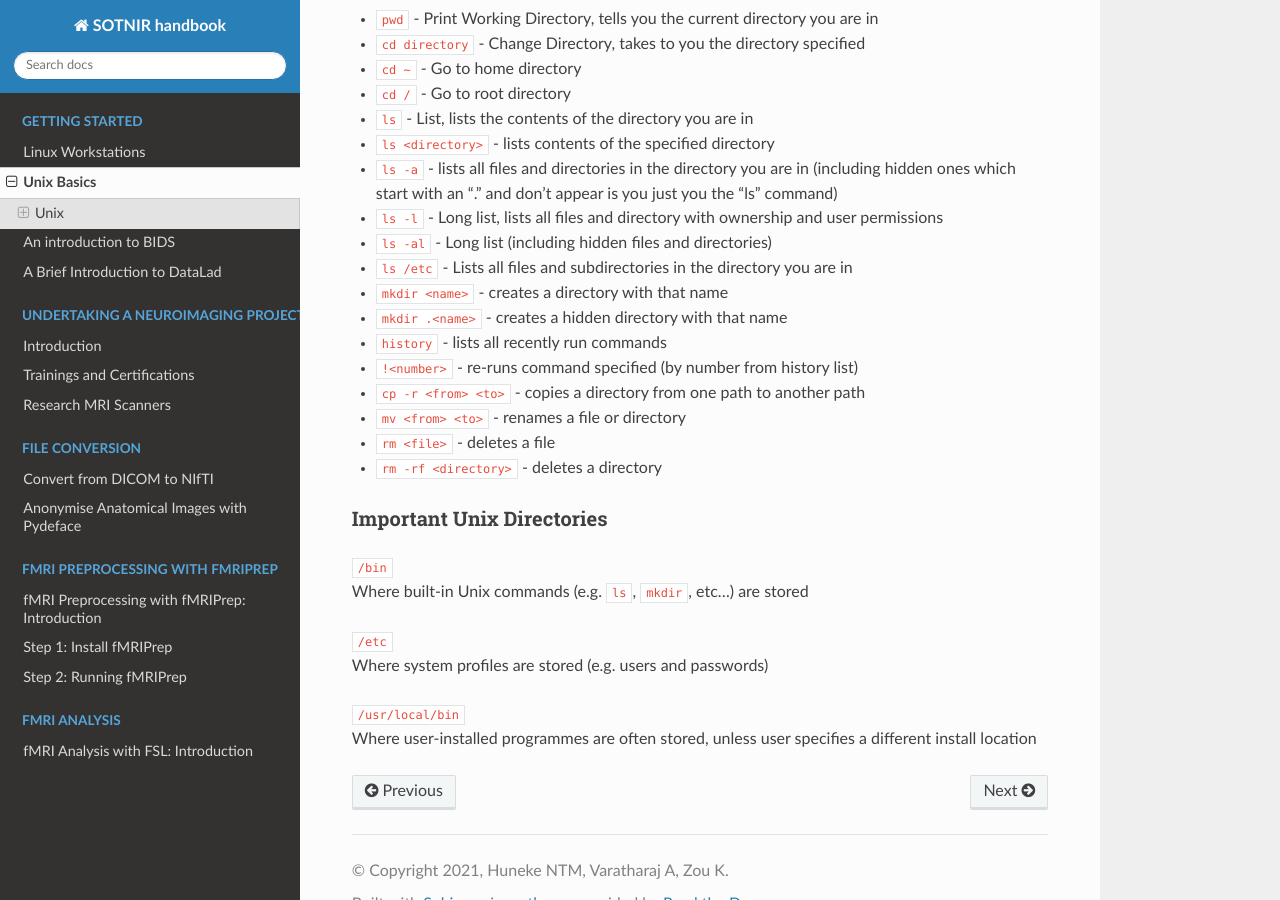
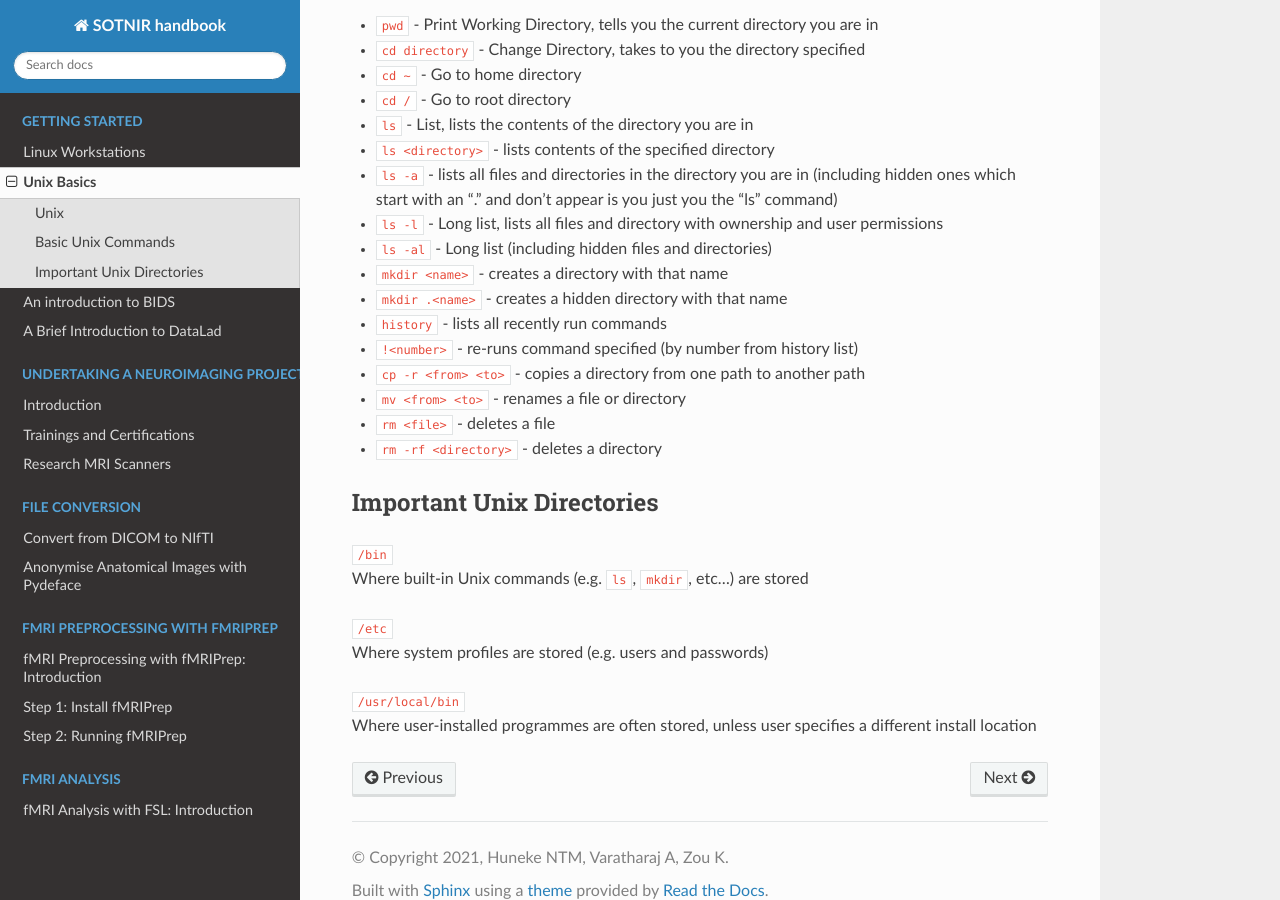
Before and after one commit to nhuneke/sotnir-handbook, a Sphinx documentation site: the page built from docs/getting-started/unix-basics.rst, in a window 1280 px wide and 900 px high, scrolled down 697 px. Built offline with Sphinx 7.4.7 and the Read the Docs theme 2.0.0, drawn with Linux system fonts in a browser that asks for light colours; pages that are not in the unit, such as notebooks, are missing from menus.

Commit message:
Fix issues with unix basics page

```diff
--- a/docs/getting-started/unix-basics.rst
+++ b/docs/getting-started/unix-basics.rst
@@ -7,9 +7,8 @@ Contributors: Nathan TM Huneke, Harry Fagan
 
 ------------------------
 
------
 Unix
------
+------
 * Unix is an operating system (like Mac or Windows).
 * It uses a command line interface (or command line) where you type commands you want to run into a terminal.
 * Command line interpreters are called shells (two commonly used ones are bash [Bourne-again shell] and zsh [Z-shell])
@@ -20,7 +19,7 @@ Unix
     You can practice using Unix online with JupyterLab (see https://neuroimaging-core-docs.readthedocs.io/en/latest/pages/unix.html for an excellent tutorial)
 
 Basic Unix Commands
-********************
+--------------------
 * ``pwd`` - Print Working Directory, tells you the current directory you are in
 * ``cd directory`` - Change Directory, takes to you the directory specified
 * ``cd ~`` - Go to home directory
@@ -30,7 +29,6 @@ Basic Unix Commands
 * ``ls -a`` - lists all files and directories in the directory you are in (including hidden ones which start with an “.” and don’t appear is you just you the “ls” command)
 * ``ls -l`` - Long list, lists all files and directory with ownership and user permissions
 * ``ls -al`` - Long list (including hidden files and directories)
-* ``ls /etc`` - Lists all files and subdirectories in the directory you are in
 * ``mkdir <name>`` - creates a directory with that name
 * ``mkdir .<name>`` - creates a hidden directory with that name
 * ``history`` - lists all recently run commands
@@ -41,7 +39,7 @@ Basic Unix Commands
 * ``rm -rf <directory>`` - deletes a directory
 
 Important Unix Directories
-**************************
+--------------------------
 |  ``/bin``
 |  Where built-in Unix commands (e.g. ``ls``, ``mkdir``, etc...) are stored
 |
```
